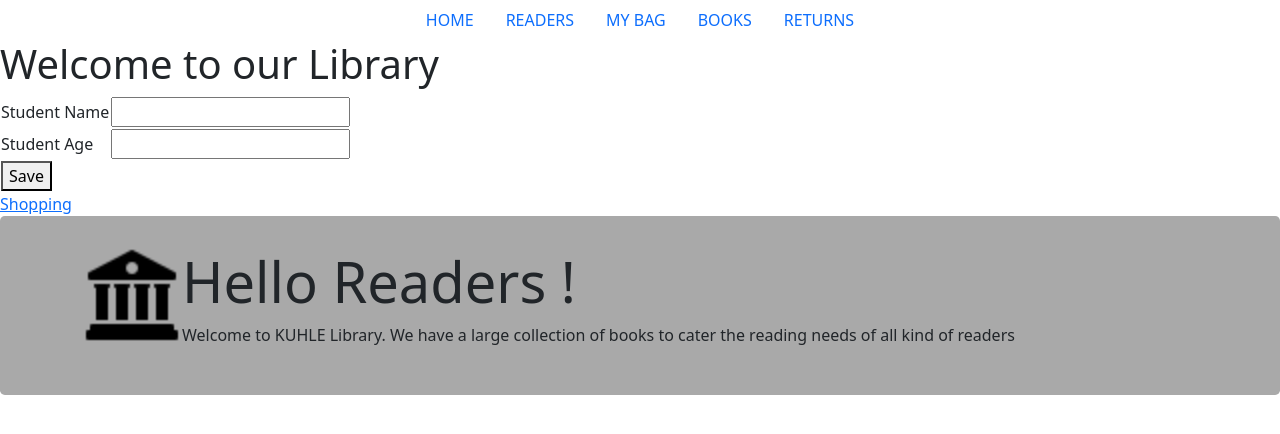
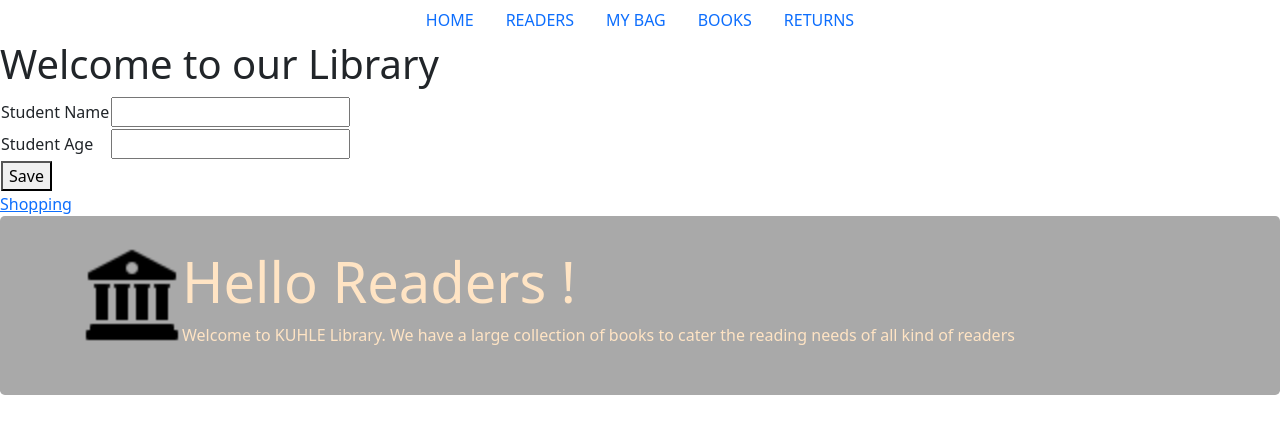
Before and after one commit to LindokuhleYende/Library-Information-Management-System, a Django app: page /home in a window 1280 px wide. Shown: the part 71-505 px from the top of the page. Run offline with Django 5.2, Linux system fonts and the light colour scheme.

Commit message:
Update index.html

```diff
--- a/lims_app/templates/index.html
+++ b/lims_app/templates/index.html
@@ -13,6 +13,7 @@
             margin-bottom: 2rem;
             background-color:darkgray;
             border-radius: 0.3rem;
+            color:bisque;
         }
     </style>
 </head>
```
